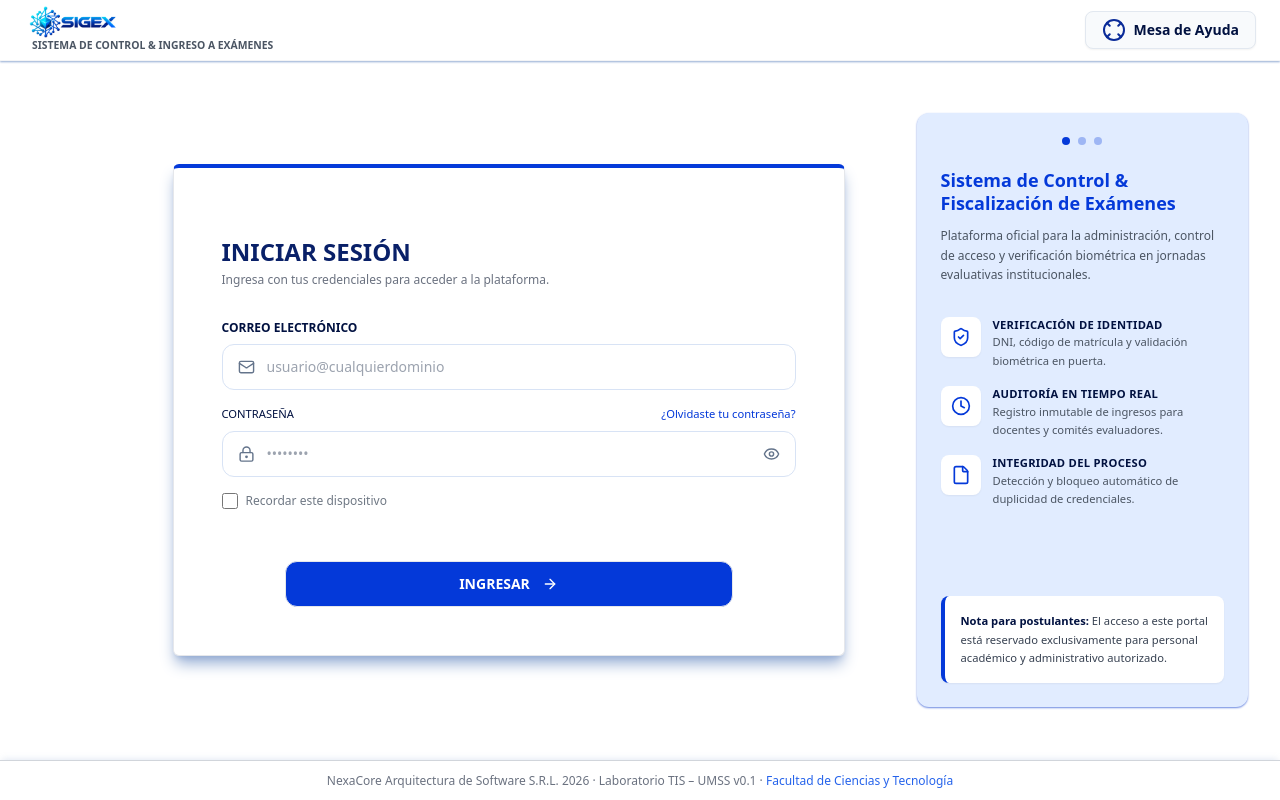
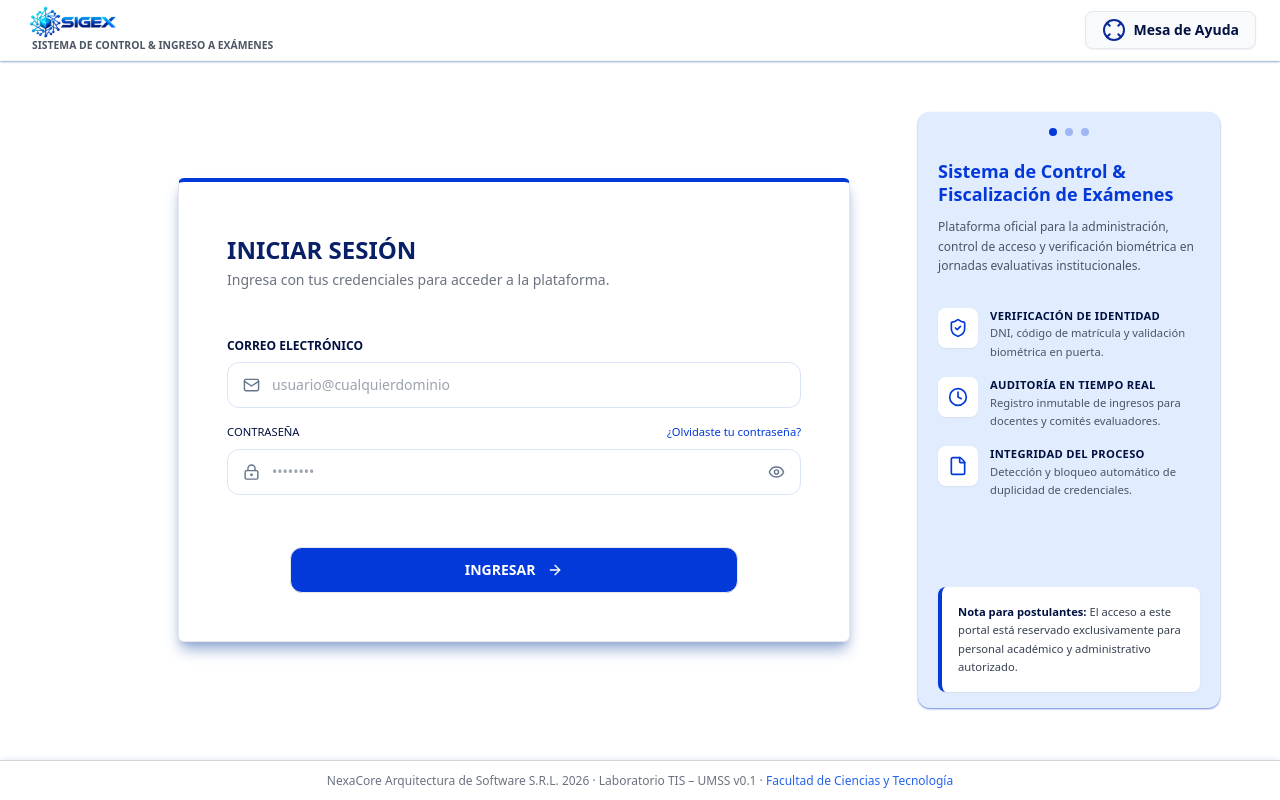
Before and after one commit to Rodrigo110620/nexacore-sigex, a React (Vite) app in the folder frontend/: page /login in a window 1280 px wide. Built offline with nearby package versions, Linux system fonts and the light colour scheme; no server answers.

Commit message:
feat(hu1): Coreciones de Diseño

```diff
--- a/frontend/src/pages/Login/LoginPage.tsx
+++ b/frontend/src/pages/Login/LoginPage.tsx
@@ -6,7 +6,7 @@ export default function LoginPage() {
   return (
     <AuthLayout>
       <div className="mx-auto flex min-h-full w-full items-center justify-center p-7 sm:px-8 lg:px-8 lg:py-8">
-        <div className="grid w-full grid-cols-1 items-stretch gap-8 lg:grid-cols-[1.6fr_0.7fr] lg:gap-12 ">
+        <div className="grid w-full grid-cols-1 items-stretch gap-8 lg:grid-cols-[1.6fr_0.7fr] lg:gap-10 ">
           <div className="flex min-h-0 w-full items-center justify-center lg:justify-end">
             <div className="flex w-full max-w-2xl flex-col items-center">
               <div className="flex flex-col items-center lg:hidden">
@@ -23,7 +23,7 @@ export default function LoginPage() {
             </div>
           </div>
 
-          <div className="hidden min-h-0 w-full lg:block pl-6">
+          <div className="hidden min-h-0 w-full lg:block lg:px-7">
             <Login_Information />
           </div>
         </div>
--- a/frontend/src/pages/Login/Login_Information.tsx
+++ b/frontend/src/pages/Login/Login_Information.tsx
@@ -2,7 +2,7 @@ import { ShieldCheck, Clock, File } from 'lucide-react';
 
 export default function Login_Information() {
   return (
-    <div className=" bg-[#E1ECFF] rounded-xl lg:p-6 flex flex-col shadow-sm h-full  shadow-[#6b88e0] ">
+    <div className=" bg-[#E1ECFF] rounded-xl lg:px-5 lg:py-4 flex flex-col shadow-sm h-full  shadow-[#6b88e0] ">
 
       <div className="flex justify-center gap-2 mb-6">
         <span className="w-2 h-2 rounded-full bg-[#0439D9]"></span>
--- a/frontend/src/pages/Login/Login_Sesion.tsx
+++ b/frontend/src/pages/Login/Login_Sesion.tsx
@@ -74,8 +74,8 @@ export default function Login__Sesion() {
             className="w-full bg-white sm:px-4 lg:mt-0 lg:h-full lg:rounded-md lg:border lg:border-t-4 lg:border-t-[#0439D9] lg:px-10 lg:py-12 lg:shadow-lg lg:shadow-[#92aad2] xl:px-12"
         >
             <div className="flex flex-col gap-1 text-center lg:text-left mb-2">
-                <h1 className="mt-5 text-2xl font-extrabold lg:font-bold text-[#092068]">INICIAR SESIÓN</h1>
-                <p className="mb-8 text-xs text-gray-500 lg:mb-6">
+                <h1 className="mt-1 text-2xl font-extrabold lg:font-bold text-[#092068]">INICIAR SESIÓN</h1>
+                <p className="mb-8 text-sm text-gray-500 lg:mb-10">
                     Ingresa con tus credenciales para acceder a la plataforma.
                 </p>
             </div>
@@ -146,12 +146,7 @@ export default function Login__Sesion() {
                     )}
                 </div>
 
-                <div className="flex items-center">
-                    <label className="text-xs text-[#6f7884] font-medium flex items-center">
-                        <input type="checkbox" className="mr-2 h-4 w-4 accent-[#0439D9]" />
-                        Recordar este dispositivo
-                    </label>
-                </div>
+
 
                 {generalError && (
                     <div className="mr-2 flex items-start rounded-xl border border-[#EF4444] bg-[#FFF1F2] p-3">
```
